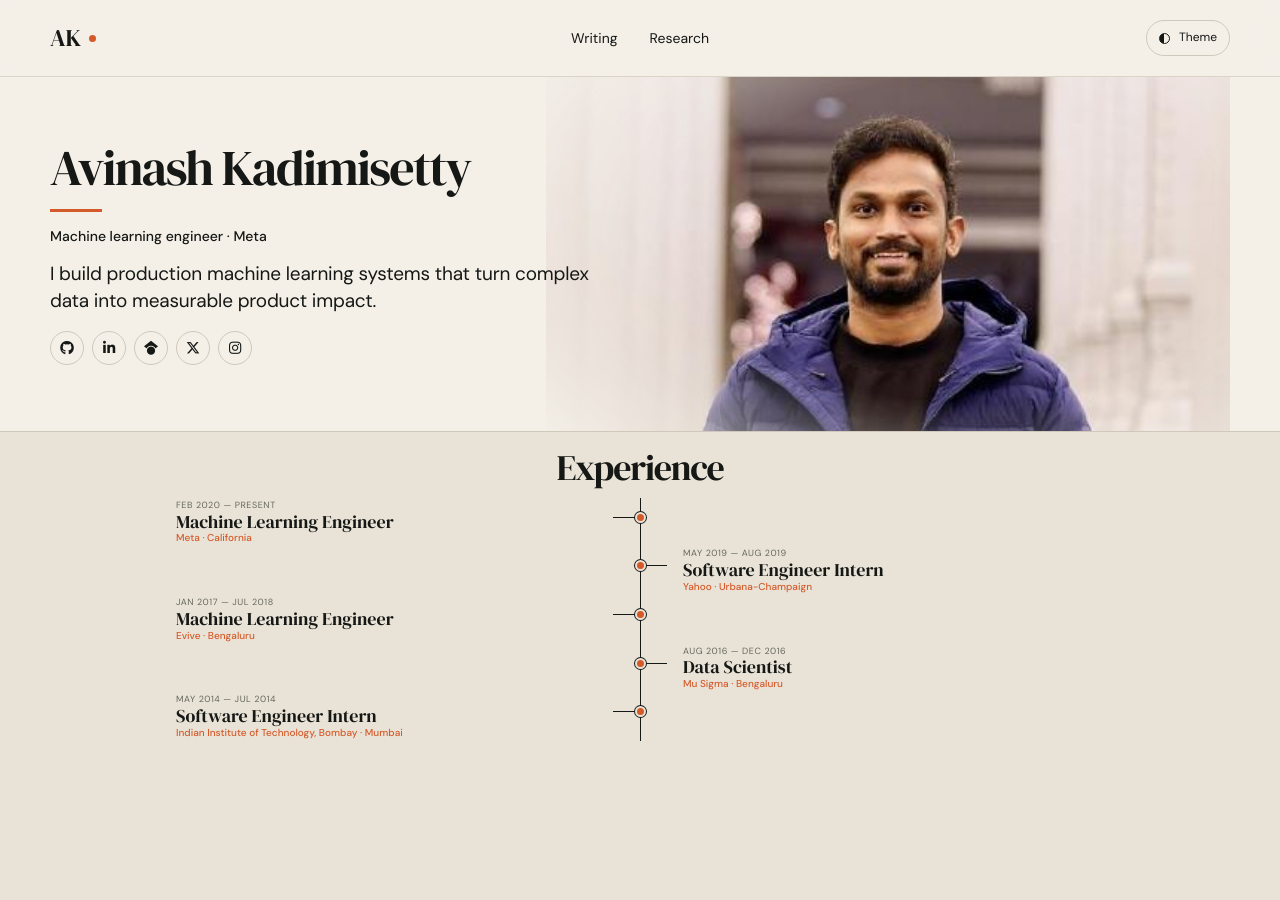
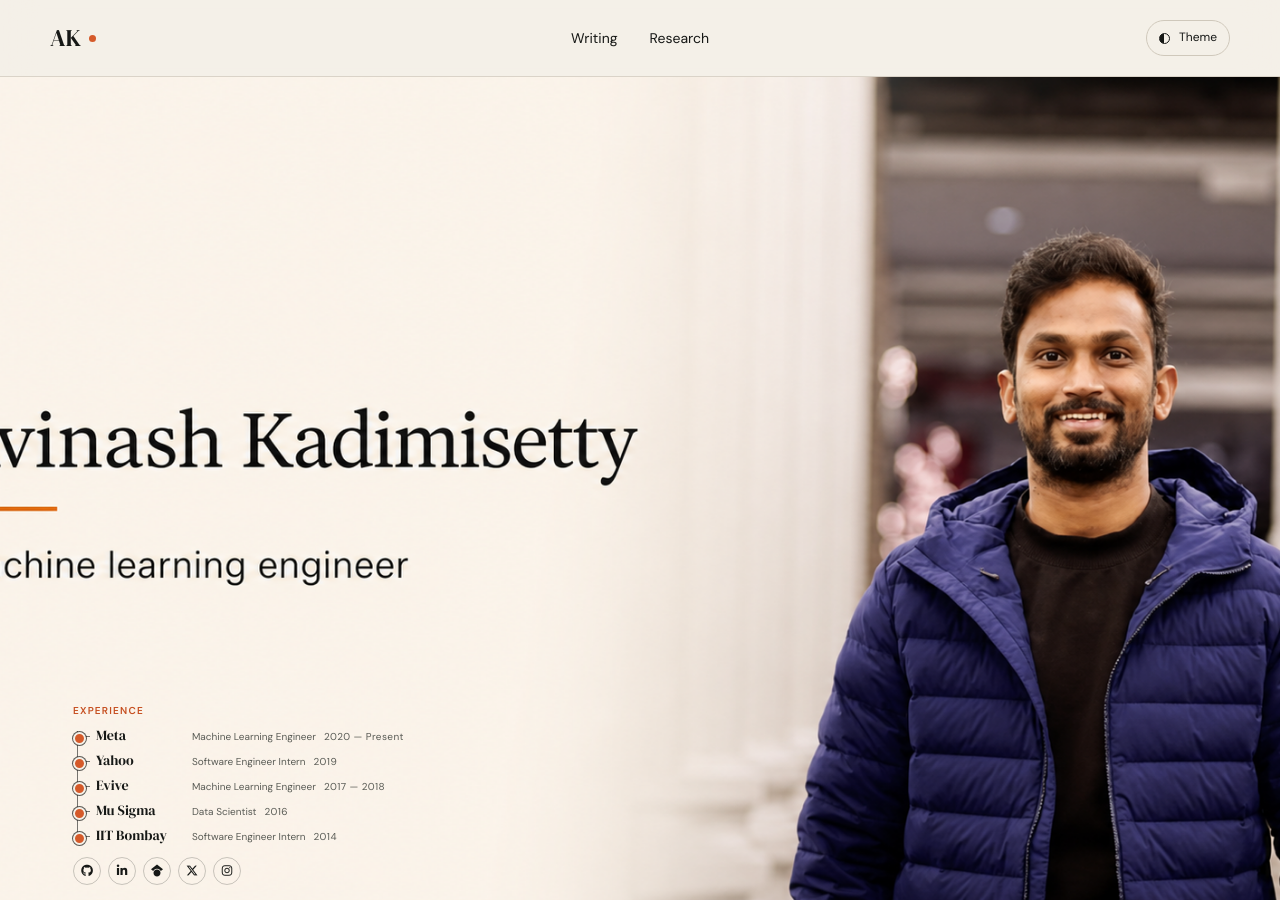
Before and after one commit to avinashingit/avinashingit.github.io, a Jekyll site: the page built from index.html, in a window 1280 px wide. Built offline with Jekyll 4.4.1, drawn with Linux system fonts in a browser that asks for light colours.

Commit message:
Match homepage reference and import Medium articles

```diff
--- a/assets/css/style.css
+++ b/assets/css/style.css
@@ -187,13 +187,162 @@ img {
 
 .home-page main {
   height: calc(100svh - 77px);
-  display: grid;
-  grid-template-rows: minmax(245px, 43%) minmax(0, 57%);
+  display: block;
   overflow: hidden;
 }
 
 .home-page .site-footer {
   display: none;
+}
+
+.home-stage {
+  position: relative;
+  width: 100%;
+  height: 100%;
+  overflow: hidden;
+  background: #f5f0e7;
+  color: #161816;
+}
+
+.home-stage-image {
+  position: absolute;
+  inset: 0;
+  width: 100%;
+  height: 100%;
+  max-width: none;
+  object-fit: cover;
+  object-position: center;
+}
+
+.home-identity {
+  position: absolute;
+  width: 1px;
+  height: 1px;
+  overflow: hidden;
+  clip: rect(0 0 0 0);
+  clip-path: inset(50%);
+  white-space: nowrap;
+}
+
+.career-tree {
+  position: absolute;
+  left: max(5.7vw, calc((100vw - 1180px) / 2));
+  bottom: 52px;
+  z-index: 2;
+  width: min(610px, 48vw);
+}
+
+.career-tree-title {
+  margin: 0 0 6px;
+  color: #c64f20;
+  font-size: 10px;
+  font-weight: 600;
+  letter-spacing: 0.12em;
+  text-transform: uppercase;
+}
+
+.career-tree ol {
+  position: relative;
+  display: grid;
+  gap: 2px;
+  margin: 0;
+  padding: 0;
+  list-style: none;
+}
+
+.career-tree ol::before {
+  content: "";
+  position: absolute;
+  top: 6px;
+  bottom: 6px;
+  left: 4px;
+  width: 1px;
+  background: rgba(22, 24, 22, 0.58);
+}
+
+.career-tree li {
+  position: relative;
+  min-height: 23px;
+  display: flex;
+  align-items: center;
+  padding-left: 23px;
+}
+
+.career-tree li::before {
+  content: "";
+  position: absolute;
+  top: 11px;
+  left: 4px;
+  width: 13px;
+  height: 1px;
+  background: rgba(22, 24, 22, 0.58);
+}
+
+.career-tree li::after {
+  content: "";
+  position: absolute;
+  top: 7px;
+  left: 0;
+  width: 9px;
+  height: 9px;
+  border: 2px solid #f5f0e7;
+  border-radius: 50%;
+  background: #d55a2a;
+  box-shadow: 0 0 0 1px rgba(22, 24, 22, 0.7);
+}
+
+.career-tree li > div {
+  min-width: 0;
+  display: flex;
+  align-items: baseline;
+  gap: 8px;
+  white-space: nowrap;
+}
+
+.career-tree strong {
+  min-width: 88px;
+  font-family: var(--serif);
+  font-size: 14px;
+  font-weight: 400;
+  line-height: 1;
+}
+
+.career-tree span,
+.career-tree time {
+  color: #595b55;
+  font-size: 10px;
+}
+
+.career-tree time {
+  margin-left: auto;
+  letter-spacing: 0.04em;
+}
+
+.home-socials {
+  position: absolute;
+  left: max(5.7vw, calc((100vw - 1180px) / 2));
+  bottom: 15px;
+  z-index: 2;
+  display: flex;
+  gap: 7px;
+}
+
+.home-socials a {
+  width: 28px;
+  height: 28px;
+  display: grid;
+  place-items: center;
+  border: 1px solid rgba(22, 24, 22, 0.22);
+  border-radius: 50%;
+  font-size: 12px;
+  transition: border-color 180ms ease, color 180ms ease, transform 180ms ease;
+}
+
+.home-socials a:hover,
+.home-socials a:focus-visible {
+  border-color: #d55a2a;
+  color: #d55a2a;
+  transform: translateY(-2px);
 }
 
 .intro {
@@ -786,6 +935,24 @@ a.research-item:focus-visible {
   color: var(--muted);
 }
 
+.archive-meta {
+  display: flex;
+  flex-wrap: wrap;
+  gap: 7px 18px;
+  color: var(--muted);
+  font-size: 11px;
+}
+
+.archive-meta span {
+  position: relative;
+}
+
+.archive-meta span::before {
+  content: "·";
+  position: absolute;
+  left: -11px;
+}
+
 .archive-arrow {
   align-self: center;
   justify-self: end;
@@ -941,6 +1108,70 @@ a.research-item:focus-visible {
     height: auto;
     display: block;
     overflow: visible;
+  }
+
+  .home-stage {
+    min-height: 880px;
+  }
+
+  .home-stage-image {
+    object-position: 66% center;
+    opacity: 0.5;
+  }
+
+  .home-identity {
+    position: relative;
+    z-index: 2;
+    width: auto;
+    height: auto;
+    display: block;
+    overflow: visible;
+    margin: 0 auto;
+    padding-top: 74px;
+    clip: auto;
+    clip-path: none;
+    white-space: normal;
+  }
+
+  .home-identity,
+  .career-tree,
+  .home-socials {
+    width: var(--shell);
+    margin-inline: auto;
+  }
+
+  .home-identity h1 {
+    max-width: 620px;
+    margin: 0;
+    font-family: var(--serif);
+    font-size: clamp(44px, 9vw, 68px);
+    font-weight: 400;
+    line-height: 1;
+  }
+
+  .home-identity > span {
+    display: block;
+    width: 64px;
+    height: 3px;
+    margin: 22px 0 18px;
+    background: #d55a2a;
+  }
+
+  .home-identity p {
+    margin: 0;
+    font-size: 20px;
+  }
+
+  .career-tree {
+    right: 0;
+    bottom: 76px;
+    left: 0;
+  }
+
+  .home-socials {
+    right: 0;
+    bottom: 28px;
+    left: 0;
   }
 
   .experience-section {
--- a/index.html
+++ b/index.html
@@ -4,81 +4,61 @@ title:
 body_class: home-page
 description: Avinash Kadimisetty is a machine learning engineer at Meta who builds large-scale learning systems and writes about machine learning, research, and engineering.
 ---
-<section class="intro shell">
-  <div class="intro-copy">
-    <h1 class="intro-name">Avinash Kadimisetty</h1>
-    <span class="intro-rule" aria-hidden="true"></span>
-    <p class="intro-kicker">Machine learning engineer · Meta</p>
-    <p class="intro-statement">I build production machine learning systems that turn complex data into measurable product impact.</p>
-    <div class="profile-socials" aria-label="Find Avinash online">
-      <a href="https://github.com/avinashingit" rel="me" aria-label="GitHub" title="GitHub">
-        <i class="fa-brands fa-github" aria-hidden="true"></i>
-      </a>
-      <a href="https://www.linkedin.com/in/avinashkadimisetty/" rel="me" aria-label="LinkedIn" title="LinkedIn">
-        <i class="fa-brands fa-linkedin-in" aria-hidden="true"></i>
-      </a>
-      <a href="https://scholar.google.com/citations?user=Buazhw4AAAAJ&amp;hl=en" rel="me" aria-label="Google Scholar" title="Google Scholar">
-        <i class="fa-brands fa-google-scholar" aria-hidden="true"></i>
-      </a>
-      <a href="https://x.com/kavinash366" rel="me" aria-label="X" title="X">
-        <i class="fa-brands fa-x-twitter" aria-hidden="true"></i>
-      </a>
-      <a href="https://www.instagram.com/avinashkadimisetty/" rel="me" aria-label="Instagram" title="Instagram">
-        <i class="fa-brands fa-instagram" aria-hidden="true"></i>
-      </a>
-    </div>
+<section class="home-stage" aria-labelledby="home-name">
+  <img class="home-stage-image" src="{{ '/assets/images/home-hero.png' | relative_url }}" alt="">
+
+  <div class="home-identity">
+    <h1 id="home-name">Avinash Kadimisetty</h1>
+    <span aria-hidden="true"></span>
+    <p>Machine learning engineer</p>
   </div>
-  <div class="intro-portrait">
-    <img src="{{ '/images/github-profile.jpg' | relative_url }}" alt="Portrait of Avinash Kadimisetty" width="460" height="460">
+
+  <div class="career-tree" aria-labelledby="experience-title">
+    <p id="experience-title" class="career-tree-title">Experience</p>
+    <ol>
+      <li>
+        <div>
+          <strong>Meta</strong>
+          <span>Machine Learning Engineer</span>
+          <time>2020 — Present</time>
+        </div>
+      </li>
+      <li>
+        <div>
+          <strong>Yahoo</strong>
+          <span>Software Engineer Intern</span>
+          <time>2019</time>
+        </div>
+      </li>
+      <li>
+        <div>
+          <strong>Evive</strong>
+          <span>Machine Learning Engineer</span>
+          <time>2017 — 2018</time>
+        </div>
+      </li>
+      <li>
+        <div>
+          <strong>Mu Sigma</strong>
+          <span>Data Scientist</span>
+          <time>2016</time>
+        </div>
+      </li>
+      <li>
+        <div>
+          <strong>IIT Bombay</strong>
+          <span>Software Engineer Intern</span>
+          <time>2014</time>
+        </div>
+      </li>
+    </ol>
+  </div>
+
+  <div class="home-socials" aria-label="Find Avinash online">
+    <a href="https://github.com/avinashingit" rel="me" aria-label="GitHub" title="GitHub"><i class="fa-brands fa-github" aria-hidden="true"></i></a>
+    <a href="https://www.linkedin.com/in/avinashkadimisetty/" rel="me" aria-label="LinkedIn" title="LinkedIn"><i class="fa-brands fa-linkedin-in" aria-hidden="true"></i></a>
+    <a href="https://scholar.google.com/citations?user=Buazhw4AAAAJ&amp;hl=en" rel="me" aria-label="Google Scholar" title="Google Scholar"><i class="fa-brands fa-google-scholar" aria-hidden="true"></i></a>
+    <a href="https://x.com/kavinash366" rel="me" aria-label="X" title="X"><i class="fa-brands fa-x-twitter" aria-hidden="true"></i></a>
+    <a href="https://www.instagram.com/avinashkadimisetty/" rel="me" aria-label="Instagram" title="Instagram"><i class="fa-brands fa-instagram" aria-hidden="true"></i></a>
   </div>
 </section>
-
-<section id="experience" class="experience-section">
-  <div class="shell">
-    <div class="experience-heading">
-      <h2>Experience</h2>
-    </div>
-    <div class="timeline">
-      <article class="timeline-item">
-        <div class="timeline-card">
-          <p class="timeline-period">Feb 2020 — Present</p>
-          <h3 class="timeline-role">Machine Learning Engineer</h3>
-          <p class="timeline-company">Meta · California</p>
-        </div>
-        <div class="timeline-marker" aria-hidden="true"></div>
-      </article>
-      <article class="timeline-item">
-        <div class="timeline-card">
-          <p class="timeline-period">May 2019 — Aug 2019</p>
-          <h3 class="timeline-role">Software Engineer Intern</h3>
-          <p class="timeline-company">Yahoo · Urbana-Champaign</p>
-        </div>
-        <div class="timeline-marker" aria-hidden="true"></div>
-      </article>
-      <article class="timeline-item">
-        <div class="timeline-card">
-          <p class="timeline-period">Jan 2017 — Jul 2018</p>
-          <h3 class="timeline-role">Machine Learning Engineer</h3>
-          <p class="timeline-company">Evive · Bengaluru</p>
-        </div>
-        <div class="timeline-marker" aria-hidden="true"></div>
-      </article>
-      <article class="timeline-item">
-        <div class="timeline-card">
-          <p class="timeline-period">Aug 2016 — Dec 2016</p>
-          <h3 class="timeline-role">Data Scientist</h3>
-          <p class="timeline-company">Mu Sigma · Bengaluru</p>
-        </div>
-        <div class="timeline-marker" aria-hidden="true"></div>
-      </article>
-      <article class="timeline-item">
-        <div class="timeline-card">
-          <p class="timeline-period">May 2014 — Jul 2014</p>
-          <h3 class="timeline-role">Software Engineer Intern</h3>
-          <p class="timeline-company">Indian Institute of Technology, Bombay · Mumbai</p>
-        </div>
-        <div class="timeline-marker" aria-hidden="true"></div>
-      </article>
-    </div>
-  </div>
-</section>
```
Also changed, not shown: _data/articles.yml (added, +32 -0 lines), _posts/2026-07-29-starting-again.md (deleted, +0 -25 lines), writing/index.html (+15 -11 lines), assets/images/home-hero.png (added).
